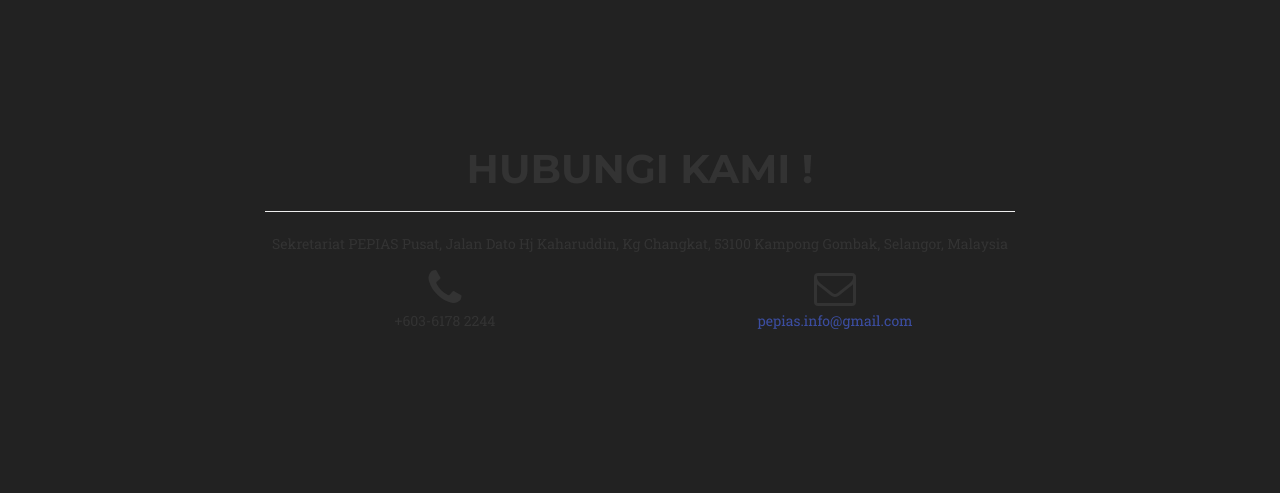
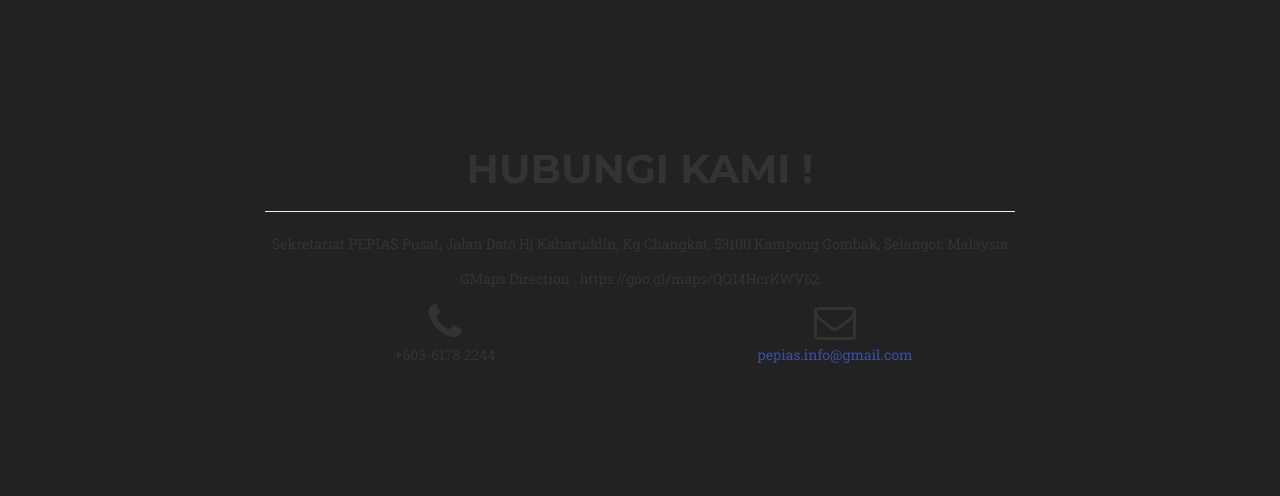
Before and after one commit to pepiasofficial/pepiasdotcom.github.io, a website: page index.html in a window 1280 px wide. Shown: the part 7179-7675 px from the top of the page. Drawn offline with nearby package versions, Linux system fonts and the light colour scheme; a web font is replaced by a local one.

Commit message:
Update index.html

```diff
--- a/index.html
+++ b/index.html
@@ -529,6 +529,7 @@
                     <h2 class="section-heading">Hubungi Kami !</h2>
                     <hr class="primary">
                     <p>Sekretariat PEPIAS Pusat, Jalan Dato Hj Kaharuddin, Kg Changkat, 53100 Kampong Gombak, Selangor, Malaysia</p>
+                    <p>GMaps Direction : https://goo.gl/maps/QQ14HcrKWV62</p>
                 </div>
                 <div class="col-lg-4 col-lg-offset-2 text-center">
                     <i class="fa fa-phone fa-3x sr-contact"></i>
```
